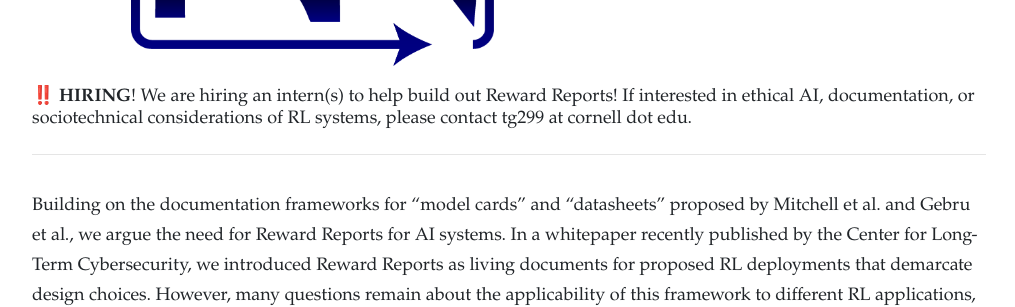
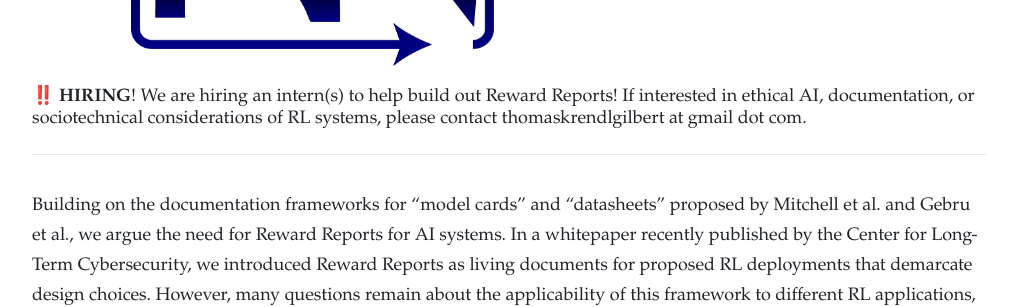
Before and after one commit to RewardReports/RewardReports.github.io, a Jekyll site: the page built from index.md, in a window 1280 px wide. Shown: the part 381-688 px from the top of the page, without its empty margins (131-1146 px from the left). Built offline with Jekyll 4.4.1, drawn with Linux system fonts in a browser that asks for light colours; nearby versions of some CDN libraries.

Commit message:
Update default.html

```diff
--- a/_layouts/default.html
+++ b/_layouts/default.html
@@ -59,7 +59,7 @@
         </td></tr></table>
         <div class="break"></div>
 
-        <h4> ‼️ <strong>HIRING</strong>! We are hiring an intern(s) to help build out Reward Reports! If interested in ethical AI, documentation, or sociotechnical considerations of RL systems, please contact tg299 at cornell dot edu.</h4>
+        <h4> ‼️ <strong>HIRING</strong>! We are hiring an intern(s) to help build out Reward Reports! If interested in ethical AI, documentation, or sociotechnical considerations of RL systems, please contact thomaskrendlgilbert at gmail dot com.</h4>
 
         <!-- <h4 class="text-center"></h4> -->
         <hr>
```
